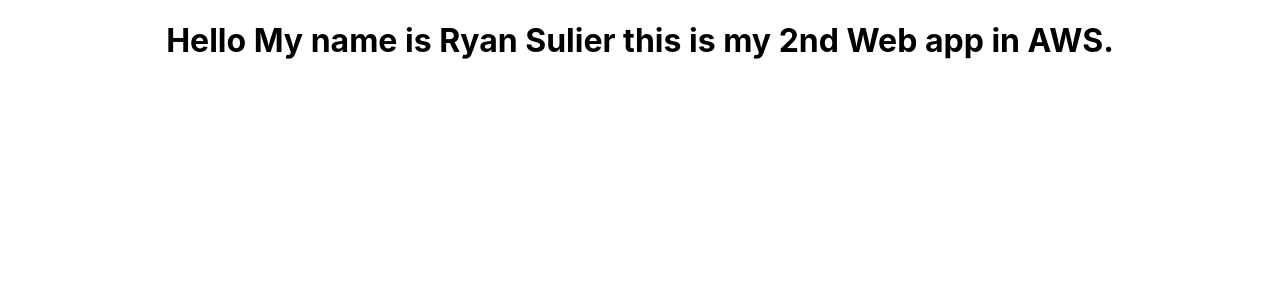
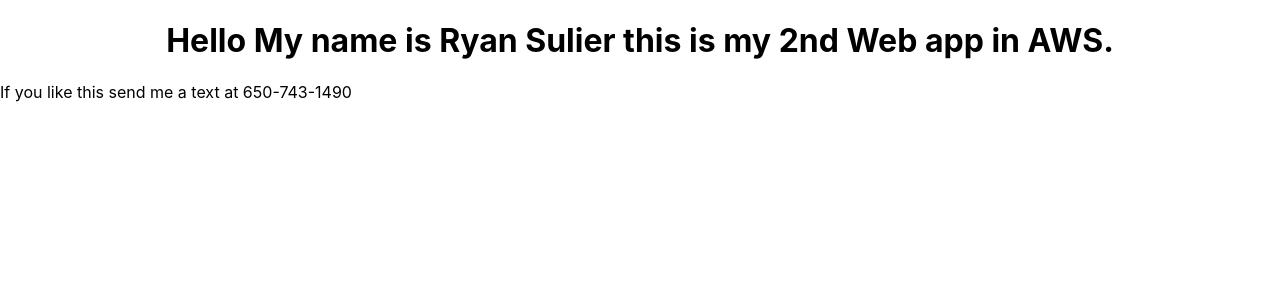
Before and after one commit to rswisky/reactapp1, a React (Create React App) app: page / in a window 1280 px wide. Shown: the top 300 px of the page. Built offline with nearby package versions, Linux system fonts and the light colour scheme.

Commit message:
Update App.js

```diff
--- a/src/App.js
+++ b/src/App.js
@@ -5,7 +5,7 @@
     return (
         <div>
           <h1 style={{'text-align':'center'}}>Hello My name is Ryan Sulier this is my 2nd Web app in AWS.</h1>
-
+          <p>If you like this send me a text at 650-743-1490</p>
            <storage/>
        </div>
     );
```
